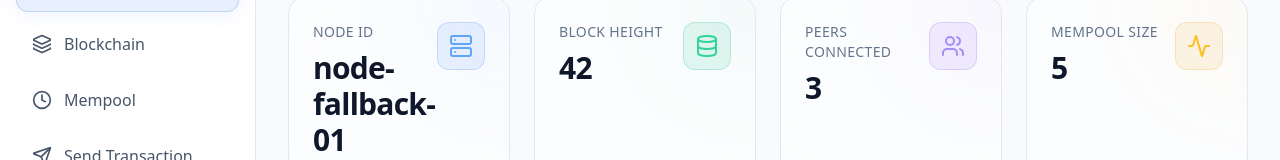
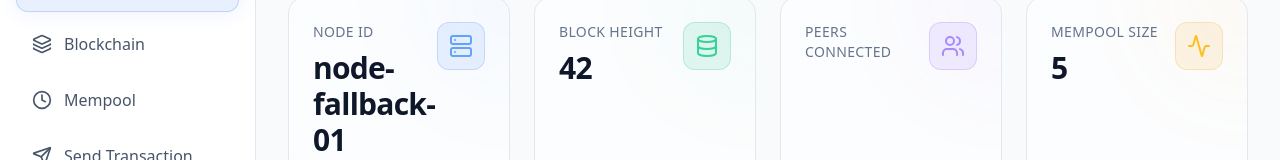
Before and after one commit to Asadullah378/MiniChain, a React (Vite) app in the folder frontend/: page / in a window 1280 px wide. Shown: the part 143-303 px from the top of the page. Built offline with nearby package versions, Linux system fonts and the light colour scheme; no server answers.

Commit message:
fix: Update peer count display to use `status.peers` instead of `status.peers_count`.

```diff
--- a/frontend/src/pages/Dashboard.jsx
+++ b/frontend/src/pages/Dashboard.jsx
@@ -78,7 +78,7 @@ const Dashboard = () => {
                     delay={2}
                     icon={Users}
                     label="Peers Connected"
-                    value={status.peers_count}
+                    value={status.peers}
                     color={{ bg: 'bg-violet-500', text: 'text-violet-400', ring: 'ring-violet-500/20' }}
                 />
                 <StatCard
```
